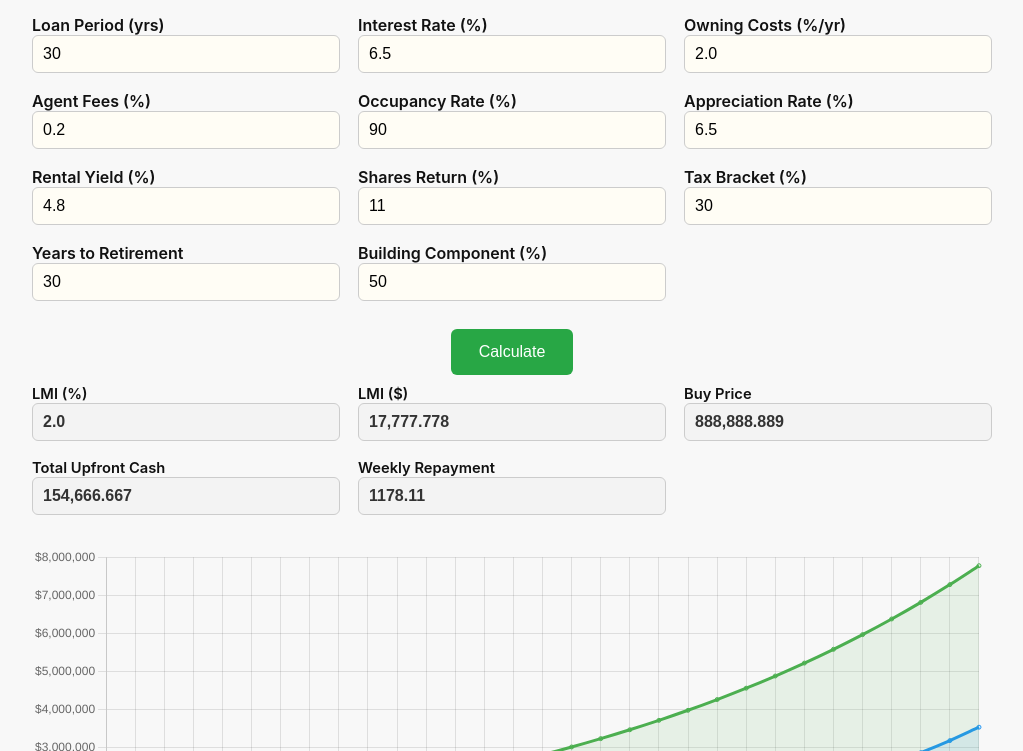
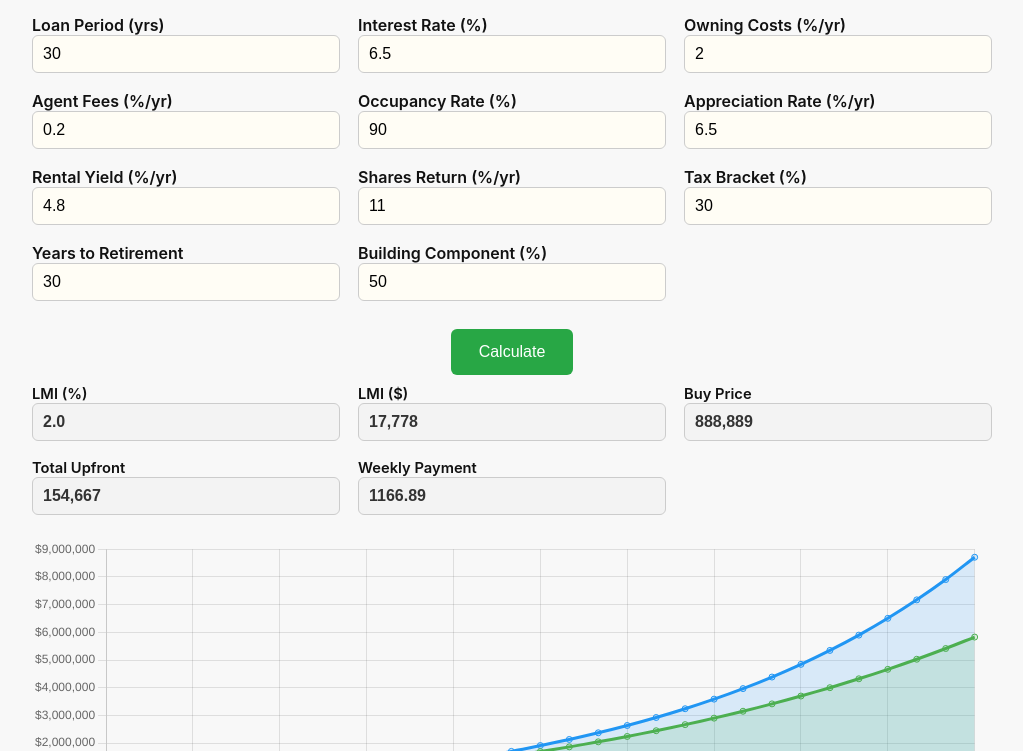
Before and after one commit to tepuy-solutions/tepuy-site, a plain HTML site: page calculators/property_vs_shares.html in a window 1280 px wide. Both pictures are taken after a click on the button "Calculate". Shown: the part 546-1297 px from the top of the page, without its empty margins (128-1151 px from the left). Drawn offline with nearby package versions, Linux system fonts and the light colour scheme.

Commit message:
Restore table + correct calculations; polished chart

```diff
--- a/calculators/property_vs_shares.html
+++ b/calculators/property_vs_shares.html
@@ -1,18 +1,20 @@
 <!DOCTYPE html>
 <html lang="en">
 <head>
-  <meta charset="UTF-8"/>
-  <meta name="viewport" content="width=device-width, initial-scale=1.0"/>
+  <meta charset="UTF-8" />
+  <meta name="viewport" content="width=device-width,initial-scale=1.0" />
   <title>Property vs Shares | Tepuy Solutions</title>
-  <link rel="stylesheet" href="/css/tepuy.css"/>
-  <link rel="icon" href="/img/favicon.png" type="image/png"/>
+
+  <!-- CSS & Chart.js -->
+  <link rel="stylesheet" href="/css/tepuy.css" />
+  <link rel="icon" href="/img/favicon.png" type="image/png" />
   <script src="https://cdn.jsdelivr.net/npm/chart.js"></script>
 </head>
 <body>
 
 <header class="navbar">
   <div class="logo-title">
-    <img src="/img/tepuy_logo.png" class="logo" alt="Tepuy"/>
+    <img src="/img/tepuy_logo.png" class="logo" alt="Tepuy" />
     Tepuy Solutions
   </div>
   <nav>
@@ -26,49 +28,55 @@
 <section class="hero">
   <div class="hero-banner">
     <h1>Property vs Shares Calculator</h1>
-    <p>Compare projected net wealth from real estate vs stock market investing.</p>
+    <p>Compare projected net wealth from real estate and index-fund investing.</p>
   </div>
 </section>
 
 <main class="calc-wrapper">
+
+  <!-- ===== Inputs (3-column grid) ===== -->
   <form id="investmentForm" class="grid-3col">
-    <label>Loan Amount <input type="text" id="loanAmount" value="800,000"></label>
-    <label>Down-payment (%) <input type="number" id="downpayment" value="10"></label>
-    <label>Stamp Duty & Costs ($) <input type="text" id="buyingCosts" value="48,000"></label>
-    <label>Loan Period (yrs) <input type="number" id="loanPeriod" value="30"></label>
-    <label>Interest Rate (%) <input type="number" id="loanInterestRate" value="6.5"></label>
-    <label>Owning Costs (%/yr) <input type="number" id="owningCosts" value="2.0"></label>
-    <label>Agent Fees (%) <input type="number" id="agentFees" value="0.2"></label>
-    <label>Occupancy Rate (%) <input type="number" id="occupancyRate" value="90"></label>
-    <label>Appreciation Rate (%) <input type="number" id="propertyAppreciation" value="6.5"></label>
-    <label>Rental Yield (%) <input type="number" id="rentalIncome" value="4.8"></label>
-    <label>Shares Return (%) <input type="number" id="stockMarketAppreciation" value="11"></label>
-    <label>Tax Bracket (%) <input type="number" id="taxBracket" value="30"></label>
-    <label>Years to Retirement <input type="number" id="yearsToRetirement" value="30"></label>
-    <label>Building Component (%) <input type="number" id="buildingComponent" value="50"></label>
+    <label>Loan Amount <input id="loanAmount" value="800,000" /></label>
+    <label>Down-payment (%) <input type="number" id="downpayment" value="10" step=".1" /></label>
+    <label>Stamp Duty & Costs ($) <input id="buyingCosts" value="48,000" /></label>
+    <label>Loan Period (yrs) <input type="number" id="loanPeriod" value="30" /></label>
+    <label>Interest Rate (%) <input type="number" id="loanInterestRate" value="6.5" step=".1" /></label>
+    <label>Owning Costs (%/yr) <input type="number" id="owningCosts" value="2" step=".1" /></label>
+    <label>Agent Fees (%/yr) <input type="number" id="agentFees" value="0.2" step=".1" /></label>
+    <label>Occupancy Rate (%) <input type="number" id="occupancyRate" value="90" /></label>
+    <label>Appreciation Rate (%/yr) <input type="number" id="propertyAppreciation" value="6.5" step=".1" /></label>
+    <label>Rental Yield (%/yr) <input type="number" id="rentalIncome" value="4.8" step=".1" /></label>
+    <label>Shares Return (%/yr) <input type="number" id="stockMarketAppreciation" value="11" step=".1" /></label>
+    <label>Tax Bracket (%) <input type="number" id="taxBracket" value="30" step=".1" /></label>
+    <label>Years to Retirement <input type="number" id="yearsToRetirement" value="30" /></label>
+    <label>Building Component (%) <input type="number" id="buildingComponent" value="50" /></label>
   </form>
 
   <button class="btn-primary" onclick="calculate()">Calculate</button>
 
+  <!-- quick outputs -->
   <div class="grid-2col quick-out">
-    <label>LMI (%) <input id="lmiPercentage" readonly></label>
-    <label>LMI ($) <input id="lmiAmount" readonly></label>
-    <label>Buy Price <input id="buyPrice" readonly></label>
-    <label>Total Upfront Cash <input id="totalCashUpfront" readonly></label>
-    <label>Weekly Repayment <input id="weeklyPayment" readonly></label>
+    <label>LMI (%) <input id="lmiPercentage" readonly /></label>
+    <label>LMI ($) <input id="lmiAmount" readonly /></label>
+    <label>Buy Price <input id="buyPrice" readonly /></label>
+    <label>Total Upfront <input id="totalCashUpfront" readonly /></label>
+    <label>Weekly Payment <input id="weeklyPayment" readonly /></label>
   </div>
 
-  <canvas id="investmentChart" height="250"></canvas>
+  <!-- chart -->
+  <canvas id="investmentChart" height="260"></canvas>
 
-  <div class="table-container" id="results"></div>
+  <!-- results table -->
+  <div id="results" class="table-container"></div>
 
   <p class="disclaimer">
-    This calculator is a simplified tool and not financial advice. Please consult a licensed financial advisor for tailored investment decisions.
+    Results are estimates only and do not constitute financial advice.
   </p>
 </main>
 
-<footer>© 2025 Tepuy Solutions. All rights reserved.</footer>
+<footer>© 2025 Tepuy Solutions</footer>
 
+<!-- logic -->
 <script src="/js/property_vs_shares_calc.js"></script>
 </body>
 </html>
--- a/css/tepuy.css
+++ b/css/tepuy.css
@@ -66,8 +66,9 @@ footer{background:var(--brand-blue);color:var(--text-light);text-align:center;pa
 #pvChart{width:100%;max-width:1000px;height:50vh;margin:34px auto}
 @media(max-width:640px){#pvChart{height:40vh}}
 
-#investmentChart {
-  width: 100%;
-  max-height: 400px;
-  margin-top: 2rem;
-}
+#investmentChart{width:100%;max-height:320px;margin-top:24px}
+.table-container{overflow-x:auto;margin-top:20px}
+.table-container table{width:100%;border-collapse:collapse;font-size:.9rem}
+.table-container th, .table-container td{padding:6px 8px;border:1px solid #ddd;text-align:right}
+.table-container th{background:#f4f4f4;font-weight:600}
+.table-container tr:nth-child(even){background:#fafafa}
--- a/js/property_vs_shares_calc.js
+++ b/js/property_vs_shares_calc.js
@@ -1,101 +1,118 @@
+/* ---------- helpers ---------- */
+const $ = id => document.getElementById(id);
+const fmt = n => n.toLocaleString("en-AU", { maximumFractionDigits: 0 });
+
+/* ---------- main ---------- */
 function calculate() {
-  const toNumber = val => parseFloat(val.replace(/[^0-9.-]+/g, '')) || 0;
+  /* numeric helpers */
+  const num = id => parseFloat($(id).value.replace(/,/g, "")) || 0;
+  const pct = id => num(id) / 100;
 
-  const loan = toNumber(document.getElementById("loanAmount").value);
-  const dpPct = parseFloat(document.getElementById("downpayment").value) / 100;
-  const buyingCosts = toNumber(document.getElementById("buyingCosts").value);
-  const interest = parseFloat(document.getElementById("loanInterestRate").value) / 100;
-  const loanYears = parseFloat(document.getElementById("loanPeriod").value);
-  const owningCosts = parseFloat(document.getElementById("owningCosts").value) / 100;
-  const agentFees = parseFloat(document.getElementById("agentFees").value) / 100;
-  const occRate = parseFloat(document.getElementById("occupancyRate").value) / 100;
-  const appreciation = parseFloat(document.getElementById("propertyAppreciation").value) / 100;
-  const rentalYield = parseFloat(document.getElementById("rentalIncome").value) / 100;
-  const stockReturn = parseFloat(document.getElementById("stockMarketAppreciation").value) / 100;
-  const tax = parseFloat(document.getElementById("taxBracket").value) / 100;
-  const years = parseInt(document.getElementById("yearsToRetirement").value);
-  const buildingPct = parseFloat(document.getElementById("buildingComponent").value) / 100;
+  /* inputs */
+  const loan      = num("loanAmount");
+  const dp        = pct("downpayment");
+  const costs     = num("buyingCosts");
+  const years     = num("loanPeriod");
+  const rLoan     = pct("loanInterestRate");
+  const ownP      = pct("owningCosts");
+  const agentP    = pct("agentFees");
+  const occ       = pct("occupancyRate");
+  const growP     = pct("propertyAppreciation");
+  const rentY     = pct("rentalIncome");
+  const rShares   = pct("stockMarketAppreciation");
+  const tax       = pct("taxBracket");
+  const yrsRet    = num("yearsToRetirement");
+  const buildP    = pct("buildingComponent");
 
-  const propVal = loan / (1 - dpPct);
-  const lmiPct = dpPct < 0.2 ? 0.02 : 0;
-  const lmiCost = propVal * lmiPct;
-  const upfront = dpPct * propVal + buyingCosts + lmiCost;
+  /* derived upfront figures */
+  const lmiPct = dp >= 0.2 ? 0 : 0.02;                 // simple LMI curve
+  const propPrice = Math.round(loan / (1 - dp));
+  const lmiAmt = Math.round(propPrice * lmiPct);
+  const upfront = Math.round(dp * propPrice + costs + lmiAmt);
 
-  const yearlyPayment = (loan * interest * Math.pow(1 + interest, loanYears)) / (Math.pow(1 + interest, loanYears) - 1);
-  const yearlyRental = propVal * rentalYield * occRate;
-  const yearlyCost = propVal * owningCosts;
-  const yearlyNet = yearlyRental - yearlyCost;
+  /* weekly mortgage payment */
+  const mRate = rLoan / 12;
+  const payWeekly = loan * mRate * Math.pow(1 + mRate, years * 12) /
+                    (Math.pow(1 + mRate, years * 12) - 1) * 12 / 52;
 
-  const propertyValues = [], sharesValues = [], labels = [];
-  let propBalance = propVal, sharesBalance = upfront;
+  /* quick outputs */
+  $("lmiPercentage").value    = (lmiPct * 100).toFixed(1);
+  $("lmiAmount").value        = fmt(lmiAmt);
+  $("buyPrice").value         = fmt(propPrice);
+  $("totalCashUpfront").value = fmt(upfront);
+  $("weeklyPayment").value    = payWeekly.toFixed(2);
 
-  for (let i = 0; i <= years; i++) {
-    labels.push("Year " + i);
-    propertyValues.push(Math.round(propBalance));
-    sharesValues.push(Math.round(sharesBalance));
+  /* projection arrays */
+  const labels = [], equityArr = [], sharesArr = [];
+  let propVal = propPrice, shares = upfront, owed = loan, tableRows = "";
 
-    if (i < loanYears) {
-      propBalance += yearlyNet;
+  for (let y = 0; y <= years; y++) {
+    const rent = Math.round(propVal * rentY * occ);
+    const interest = Math.round(owed * rLoan);
+    let own = 0, depr = 0, amort = 0, net = 0;
+
+    if (y > 0) {
+      own  = Math.round(propVal * (ownP + agentP));
+      depr = Math.round(propPrice * buildP / 40);
+      amort = Math.round(payWeekly * 52 - interest);
+      const cashFlow = rent - (own + interest + depr);
+      net = (cashFlow < 0 && y < yrsRet) ?
+            Math.round(cashFlow * (1 - tax) - amort) :
+            Math.round(rent - own - interest - amort);
+      shares = Math.round(shares * (1 + rShares) - net);
     }
 
-    propBalance *= (1 + appreciation);
-    sharesBalance *= (1 + stockReturn);
+    labels.push("Yr " + y);
+    equityArr.push(propVal - owed);
+    sharesArr.push(shares);
+
+    tableRows += `
+      <tr>
+        <td>${y}</td><td>${fmt(propVal)}</td><td>${fmt(shares)}</td>
+        <td>${fmt(owed)}</td><td>${fmt(propVal - owed)}</td>
+        <td>${fmt(own)}</td><td>${fmt(rent)}</td><td>${fmt(interest)}</td>
+        <td>${fmt(depr)}</td><td>${fmt(amort)}</td><td>${fmt(net)}</td>
+      </tr>`;
+
+    /* rollover to next year */
+    propVal = Math.round(propVal * (1 + growP));
+    owed    = Math.max(0, Math.round(owed + owed * rLoan - payWeekly * 52));
   }
 
-  document.getElementById("lmiPercentage").value = (lmiPct * 100).toFixed(1);
-  document.getElementById("lmiAmount").value = lmiCost.toLocaleString();
-  document.getElementById("buyPrice").value = propVal.toLocaleString();
-  document.getElementById("totalCashUpfront").value = upfront.toLocaleString();
-  document.getElementById("weeklyPayment").value = (yearlyPayment / 52).toFixed(2);
+  /* insert table */
+  $("results").innerHTML = `
+    <table>
+      <thead><tr>
+        <th>Yr</th><th>Property</th><th>Shares</th><th>Owed</th><th>Equity</th>
+        <th>Own&nbsp;Cost</th><th>Rent</th><th>Interest</th>
+        <th>Depr.</th><th>Amort.</th><th>Net CF</th></tr></thead>
+      <tbody>${tableRows}</tbody>
+    </table>`;
 
-  const canvas = document.getElementById("investmentChart");
-  if (!canvas) return console.warn("Chart canvas not found.");
-
-  const ctx = canvas.getContext("2d");
+  /* chart */
+  const ctx = $("investmentChart").getContext("2d");
   if (window.investChart) window.investChart.destroy();
   window.investChart = new Chart(ctx, {
-    type: 'line',
+    type: "line",
     data: {
       labels,
       datasets: [
-        {
-          label: 'Property Value',
-          data: propertyValues,
-          borderColor: '#4CAF50',
-          backgroundColor: 'rgba(76, 175, 80, 0.1)',
-          fill: true,
-          tension: 0.3,
-          pointRadius: 2
-        },
-        {
-          label: 'Shares Value',
-          data: sharesValues,
-          borderColor: '#2196F3',
-          backgroundColor: 'rgba(33, 150, 243, 0.1)',
-          fill: true,
-          tension: 0.3,
-          pointRadius: 2
-        }
+        { label: "Equity", data: equityArr,   borderColor:"#4CAF50",
+          backgroundColor:"rgba(76,175,80,.15)", tension:.35, fill:true },
+        { label: "Shares", data: sharesArr,   borderColor:"#2196F3",
+          backgroundColor:"rgba(33,150,243,.15)", tension:.35, fill:true }
       ]
     },
     options: {
-      responsive: true,
-      maintainAspectRatio: false,
-      scales: {
-        y: {
-          ticks: {
-            callback: value => `$${value.toLocaleString()}`
-          }
-        }
-      },
-      plugins: {
-        legend: { position: 'bottom' },
-        tooltip: {
-          callbacks: {
-            label: ctx => `${ctx.dataset.label}: $${ctx.formattedValue}`
-          }
-        }
+      responsive:true, maintainAspectRatio:false,
+      plugins:{ legend:{ position:"bottom" } },
+      scales:{
+        y:{ ticks:{ callback:v=>"$"+fmt(v) } },
+        x:{ ticks:{ autoSkip:true,maxTicksLimit:12 } }
       }
     }
   });
 }
+
+/* expose for button */
+window.calculate = calculate;
```
